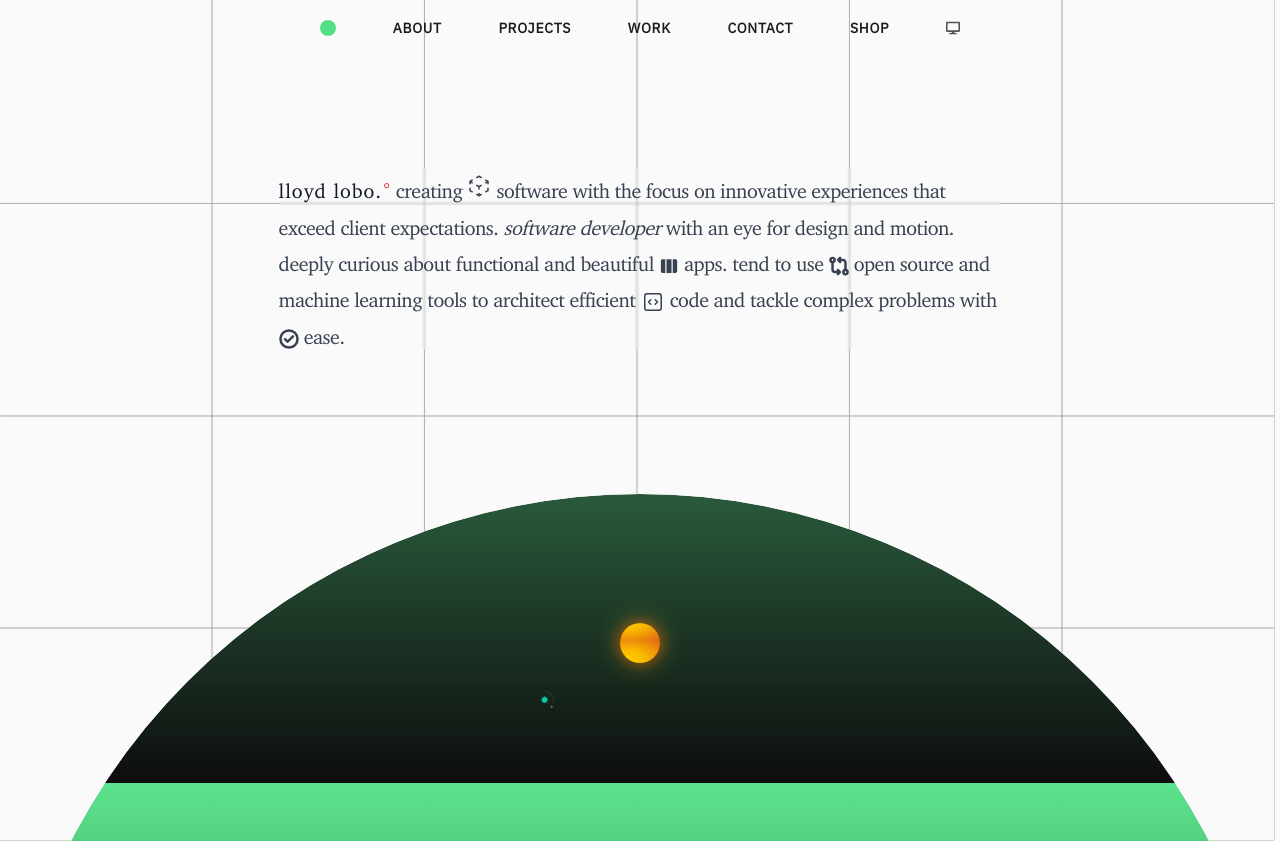
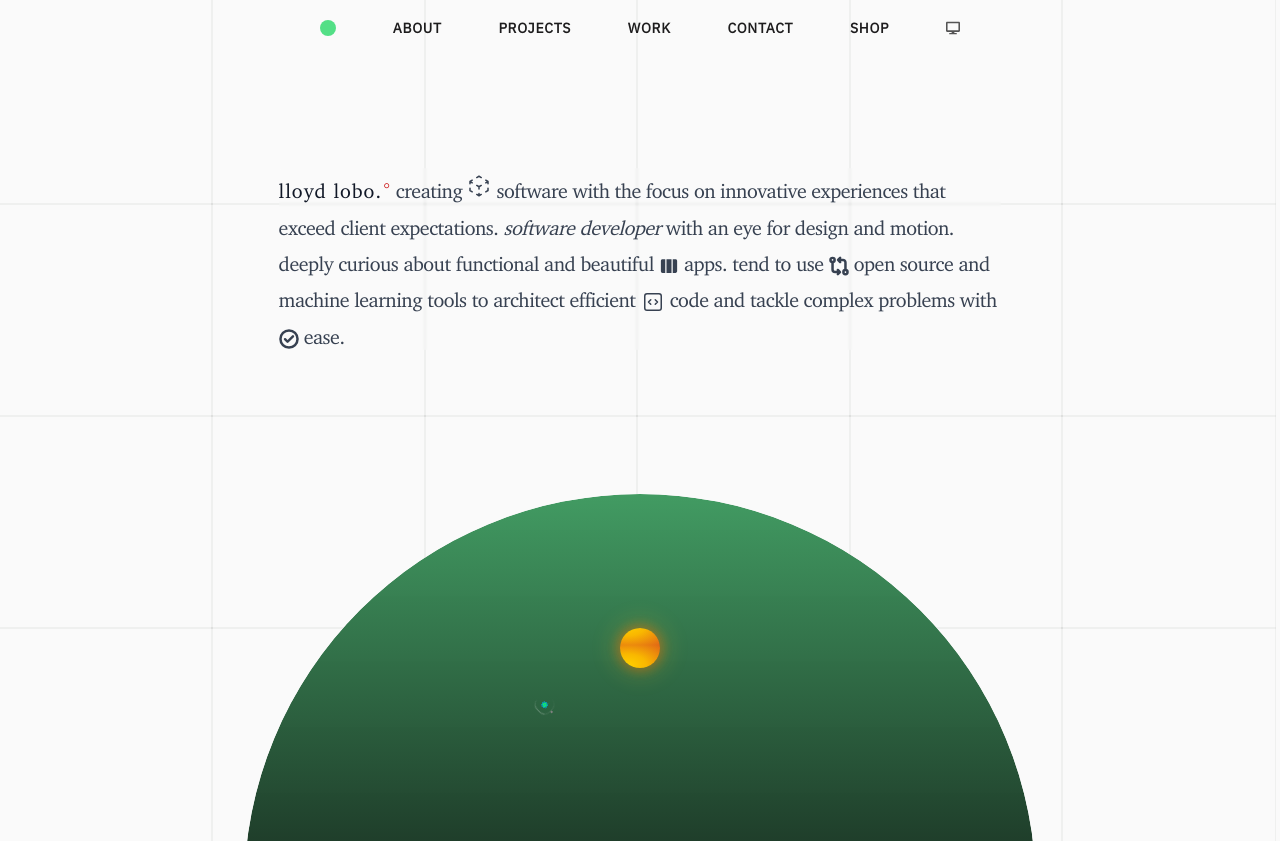
Before and after one commit to lloydlobo/lloydlobo.com, a Next.js app: page / in a window 1280 px wide. Built offline with nearby package versions, Linux system fonts and the light colour scheme.

Commit message:
style: resize the globe

```diff
--- a/components/effects/SolarSystem.module.css
+++ b/components/effects/SolarSystem.module.css
@@ -24,22 +24,8 @@
   position: relative;
   background-attachment: fixed;
   margin: 0 auto;
-  top: clamp(-40vw, -44vw + 9vh , -20vw) ;
-
-  /* inset:0; */
-  /* border-radius: 0 10px 0 10px; */
-  /* border-radius:1000px; */
-  /* --background: radial-gradient(ellipse at bottom, #11262685 0%, #111011 100%); */
-  /* background: var(--background); */
-  /* background: black; */
-}
-
-.body[data-theme="dark"] {
-  /* display: none; */
-}
-
-.body[data-theme="dark"] {
-  /* display: none; */
+  top: clamp(-20vw, -22vw + 5vh , -10vw) ;
+  /* top: clamp(-40vw, -44vw + 9vh , -20vw) ; */
 }
 
 .sun {
@@ -99,7 +85,6 @@
   position: absolute;
   content: "";
 
-  /* @apply scale-[700%]; */
 }
 .earth::after {
   --earth-days: 27.3216; /* days (around earth) */
@@ -116,10 +101,10 @@
     calc(var(--earth-days) * var(--year-in-second) / var(--years-relative) * 1s)
     linear infinite;
 
-  border-radius: 89%;
-  border-width: 0em 0em 0em 0.01em;
+  border-radius: 39%;
+  border-width: 0.001em 0.11em 0em 0em;
   border-style: ridge;
-  border-color: transparent transparent transparent #ffffff20;
+  border-color: #ffffff15 #ffffff40 transparent transparent ;
 }
 
 .asteroid_belt {
--- a/pages/index.tsx
+++ b/pages/index.tsx
@@ -132,8 +132,9 @@ export default function IndexPage() {
 					</main>
 				</Layout>
 			</div>
+
 			<div
-				className="aspect-square top-[61.8%] lg:top-[61.8%] fixed rounded-t-[1000px] overflow-hidden bottom-0 inset-0"
+				className="aspect-square top-[61.8%] lg:top-[61.8%] lg:w-[61.8vw] mx-auto fixed rounded-t-[1000px] overflow-hidden inset-0"
 			// className="z-50 w-[100%] fixed aspect-square  lg:w-[61.8vw] inset-0 rounded-t-[1000px] top-[61.8%] mx-auto grid overflow-hidden bottom-0">
 			>
 				<SolarSystem />
@@ -142,11 +143,13 @@ export default function IndexPage() {
 			<style jsx>{`
 span.square {
   --earth-days: 365.2563;
-	// background: #111011;
-  animation: perimeter
+  /*
+    animation: perimeter
   	calc(var(--earth-days) * var(--year-in-second) / var(--years-relative) * 1s)
   	 linear infinite;
+   */
 }
+
 
 
 @keyframes perimeter {
@@ -165,7 +168,7 @@ span.square {
 
 			<div
 				className=" bg-gradient-to-b hidden opacity-50 from-on-primary to-green-300/50 w-screen h-screen absolute inset-0 -z-10"></div>
-			<div className="flex my-auto top-8 flex-wrap [&>*]:h-[16.6vw] brightness-[57%] [&>*]:aspect-square transition-all duration-300 delay-75 ease-linear blur-[0.2px] w-screen inset-0 [&>*]:outline-green-50/10  dark:[&>*]:outline-green-900/50 [&>*]:outline [&>*]:outline-[0.01px] -z-50 opacity-95 absolute disabled:[&>*]:bg-transparent h-fit">
+			<div className="flex my-auto top-8 flex-wrap [&>*]:h-[16.6vw] brightness-[57%] [&>*]:aspect-square transition-all duration-300 delay-75 ease-linear blur-[0.2px] w-screen inset-0 [&>*]:outline-green-50/10  dark:[&>*]:outline-green-400/20 grayscale-[30%] [&>*]:outline [&>*]:outline-[0.01px] -z-50 opacity-95 absolute disabled:[&>*]:bg-transparent h-fit">
 				<span className="square" />
 				<span className="square" />
 				<span className="square" />
```
